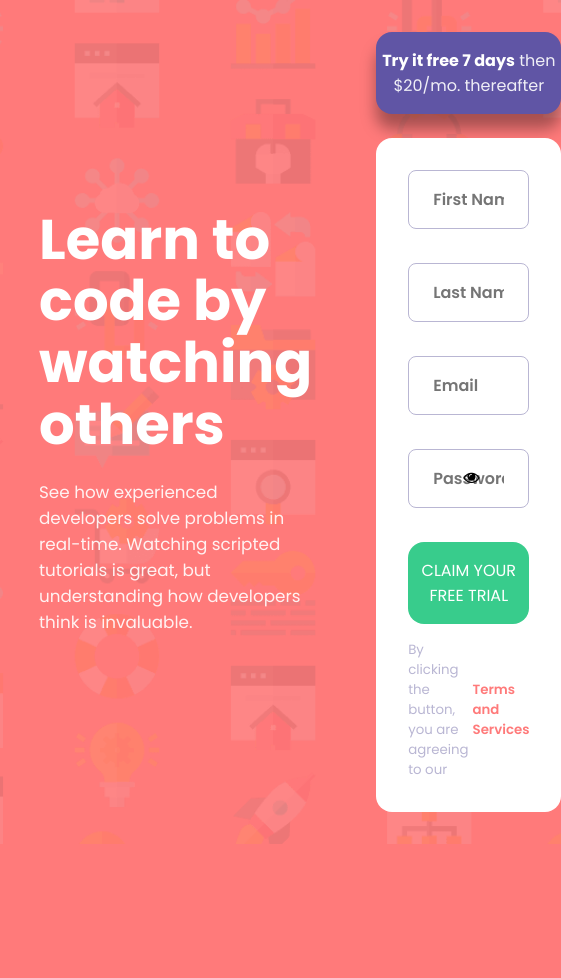
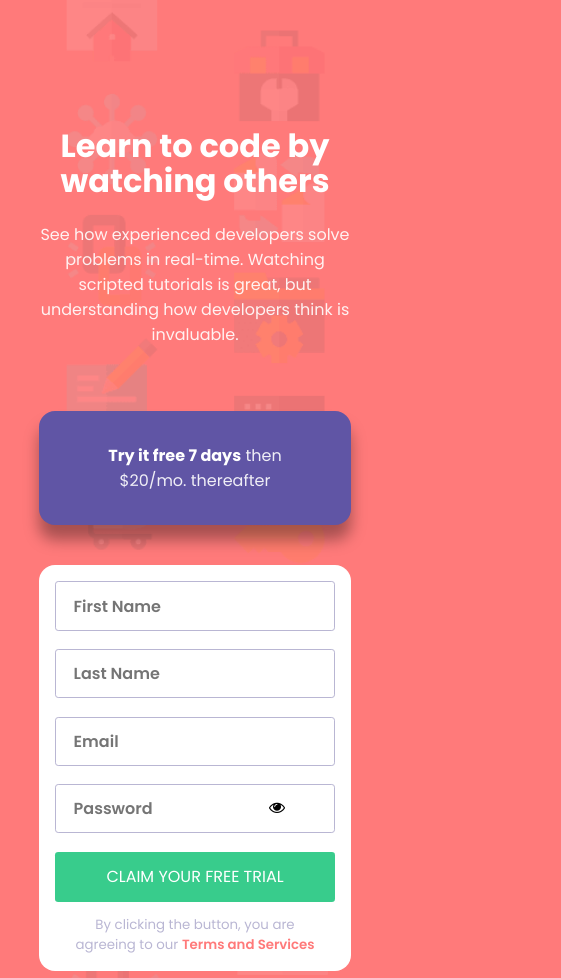
Before and after one commit to Ademidemi/signup-page-clone-, a plain HTML site: page index.html in a window 390 px wide. Shown: the top 978 px of the page, 561 px wide, since content can reach past the window. Before the commit the page ends 844 px from the top, so only its background shows below. Drawn offline with Linux system fonts and the light colour scheme.

Commit message:
Update styles.css

```diff
--- a/styles.css
+++ b/styles.css
@@ -51,15 +51,19 @@ p {
   font-size: 1.05rem;
   opacity: 90%;
 }
-
-h4 {
-  background-color: var(--blue);
-  color: white;
-  text-align: center;
+.header_span{
   padding: 1rem 0;
   border-radius: 1rem;
   box-shadow: 0 15px 15px rgba(0, 0, 0, 0.35);
   margin-bottom: 1.5rem;
+   background-color: var(--blue);
+  color: white;
+}
+
+h4 {
+
+  text-align: center;
+
 }
 
 h4 span {
@@ -77,7 +81,6 @@ input {
   display: block;
   width: 100%;
   padding: 1rem 1.5rem;
-
   border: 1px solid var(--grayish-blue);
   border-radius: 0.5rem;
   font-family: inherit;
@@ -191,3 +194,118 @@ small span {
   font-weight: 600;
   cursor: pointer;
 }
+
+
+/* Styling Media */
+@media screen and (max-width: 600px){
+
+  body {
+    font-family: 'Poppins', sans-serif;
+    background: url('./images/bg-intro-mobile.png') no-repeat center;
+    background-color: var(--red);
+    background-size: cover;
+    width: 100%;
+    height: 100%;
+    margin-top: 8rem;
+    margin-bottom: 10rem;
+
+  }
+
+  .container {
+  width: 100%;
+    flex-direction: column;
+    align-items: center;
+    justify-content: center;
+
+  }
+
+
+  /* styling the first Div */
+
+  h1 {
+
+    font-size: 2rem;
+    line-height: 1.1;
+    margin-bottom: 1.5rem;
+    text-align: center;
+     }
+
+  p {
+    text-align: center;
+    font-size: 1rem;
+
+  }
+
+  /* styling the second Div */
+
+  .header_span{
+    padding: 2rem ;
+    text-align: center;
+
+  }
+
+  h4 , h4 span{
+   width: 80%;
+   margin: auto;
+  }
+input{
+  padding: 0.7rem 1.1rem; ;
+  border: 1px solid var(--grayish-blue);
+  border-radius: 0.2rem;
+}
+
+  form {
+  margin-top: 2.5rem;
+  padding: 1rem;
+  }
+
+  .firstname_input,
+  .lastname_input,
+  .email_input,
+  .Password_input
+  {
+    margin-bottom: .2rem;
+   width: 100%;
+
+  }
+
+  button{
+    padding: .8rem 0;
+    margin-bottom: .8rem;
+    width: 100%;
+    border-radius: 0.2rem;
+  }
+
+  small {
+    display: block;
+    text-align: center;
+    width: 90%;
+    margin: auto;
+  }
+  i{
+    position: absolute;
+    top: 15px;
+    right: 50px;
+    cursor: pointer;
+
+  }
+
+  .email_image,
+  .fristname_image,
+  .lastName_image,
+  .password_image
+  {
+    position: absolute;
+    top: 11px;
+    right: 10px;
+  }
+
+
+
+
+
+
+
+
+
+  }
```
